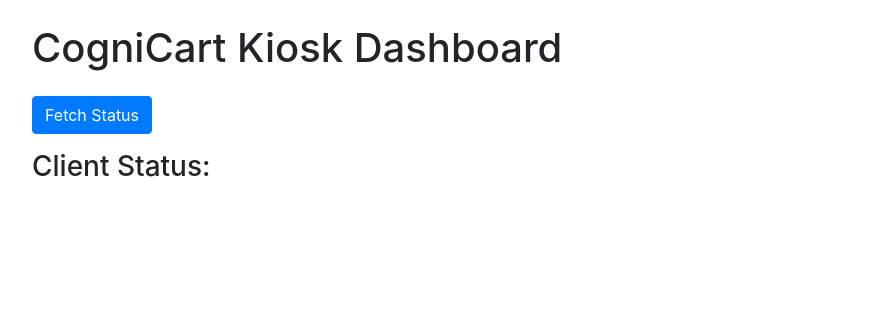
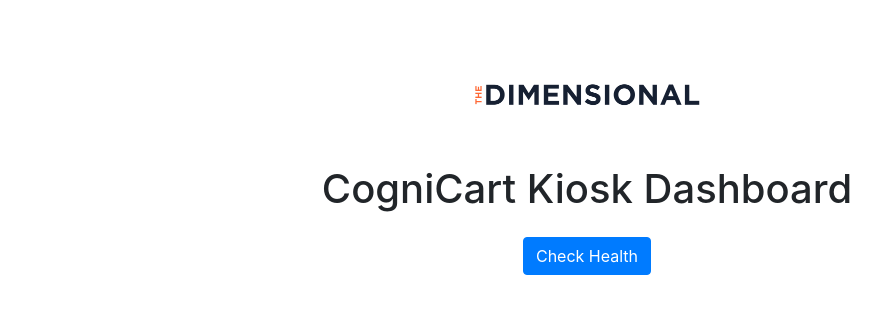
Before and after one commit to Jam0k/CogniCart, a Flask app: page / in a window 1280 px wide. Shown: the top 314 px of the page, without its empty margins (53-934 px from the left). Run offline with Flask 3, Linux system fonts and the light colour scheme; some libraries are stand-ins or nearby versions.

Commit message:
Healthcheck

```diff
--- a/client/requirements.txt
+++ b/client/requirements.txt
@@ -1,3 +1,4 @@
 flask
 requests
 gunicorn
+psutil
--- a/server/server.py
+++ b/server/server.py
@@ -1,33 +1,30 @@
-from flask import Flask, request, jsonify, render_template
+from flask import Flask, jsonify, render_template
 import requests
 
 app = Flask(__name__)
 
-# List of Raspberry Pi device URLs
 raspberry_pis = [
-    "http://localhost:5001/api/status",
-    "http://localhost:5002/api/status",
-    "http://localhost:5003/api/status",
+    "http://localhost:5001",
+    "http://localhost:5002",
+    "http://localhost:5003",
 ]
 
 @app.route('/')
 def dashboard():
     return render_template('dashboard.html')
 
-@app.route('/api/status', methods=['GET'])
-def check_status():
-    statuses = {}
-    for pi_url in raspberry_pis:
-        pi_name = pi_url.split("//")[1]  # Extracting a name based on the URL
+@app.route('/api/health', methods=['GET'])
+def get_health():
+    health_data = {}
+
+    for i, pi_url in enumerate(raspberry_pis, start=1):
         try:
-            response = requests.get(pi_url, timeout=5)
-            if response.status_code == 200:
-                statuses[pi_name] = "Online"
-            else:
-                statuses[pi_name] = "Offline"
+            response = requests.get(f"{pi_url}/api/health", timeout=5)
+            health_data[f"Client {i}"] = response.json()
         except requests.exceptions.RequestException:
-            statuses[pi_name] = "Offline"
-    return jsonify(statuses)
+            health_data[f"Client {i}"] = {"status": "Offline"}
+
+    return jsonify(health_data)
 
 if __name__ == '__main__':
     app.run(host='0.0.0.0', port=5000)
--- a/server/templates/dashboard.html
+++ b/server/templates/dashboard.html
@@ -1,44 +1,72 @@
 <!DOCTYPE html>
-<html>
+<html lang="en">
 <head>
+    <meta charset="UTF-8">
+    <meta name="viewport" content="width=device-width, initial-scale=1.0">
     <title>Dashboard</title>
-    <!-- Adding Bootstrap CSS -->
     <link href="https://maxcdn.bootstrapcdn.com/bootstrap/4.5.2/css/bootstrap.min.css" rel="stylesheet">
-    <script src="https://code.jquery.com/jquery-3.6.0.min.js"></script>
-    <!-- Adding Bootstrap JS and Popper.js for Bootstrap components that require them -->
-    <script src="https://cdnjs.cloudflare.com/ajax/libs/popper.js/1.16.0/umd/popper.min.js"></script>
-    <script src="https://maxcdn.bootstrapcdn.com/bootstrap/4.5.2/js/bootstrap.min.js"></script>
+    <style>
+        .client-data {
+            margin-bottom: 20px;
+        }
+
+        #loadingSpinner {
+            display: none;
+        }
+    </style>
 </head>
 <body>
 
 <div class="container">
-    <h1 class="my-4">CogniCart Kiosk Dashboard</h1>
-
-    <div class="mb-3">
-        <button onclick="checkStatus()" class="btn btn-primary">Fetch Status</button>
+    <div class="text-center my-4">
+        <img src="../static/logo.png" width="250">
+        <h1>CogniCart Kiosk Dashboard</h1>
     </div>
 
-    <h3>Client Status:</h3>
-    <div id="status" class="mb-3"></div>
+    <div class="d-flex justify-content-center">
+        <button onclick="checkHealth()" class="btn btn-primary">Check Health</button>
     </div>
 
+    <div id="loadingSpinner" class="text-center my-3">
+        <div class="spinner-border" role="status">
+            <span class="sr-only">Loading...</span>
+        </div>
+    </div>
+
+    <div id="timestamp" class="text-muted text-center my-2"></div>
+
+    <div id="health" class="mt-4"></div>
+</div>
+
+<script src="https://code.jquery.com/jquery-3.6.0.min.js"></script>
 <script>
-    function checkStatus() {
+function checkHealth() {
+    $('#loadingSpinner').show();
     $.ajax({
-            url: '/api/status',
+        url: '/api/health',
         type: 'GET',
         success: function(response) {
-                var statusDiv = document.getElementById("status");
-                statusDiv.innerHTML = "";
-                var clientCount = 1;
-                for (var pi in response) {
-                    var statusClass = response[pi] === "Online" ? "text-success" : "text-danger";
-                    statusDiv.innerHTML += `<p class="${statusClass}">Client ${clientCount}: ${response[pi]}</p>`;
-                    clientCount++;
+            $('#loadingSpinner').hide();
+            var now = new Date();
+            document.getElementById("timestamp").innerText = `Last checked: ${now.toLocaleString()}`;
+
+            var healthDiv = document.getElementById("health");
+            healthDiv.innerHTML = "";
+            for (var client in response) {
+                var clientData = response[client];
+                healthDiv.innerHTML += `
+                <div class="client-data">
+                    <h4>${client}</h4>
+                    <p><strong>Status:</strong> <span class="${clientData.status === 'Online' ? 'text-success' : 'text-danger'}">${clientData.status}</span></p>
+                    <p><strong>CPU Usage:</strong> ${clientData.cpu_usage}</p>
+                    <p><strong>Memory Usage:</strong> ${clientData.memory_usage}</p>
+                    <p><strong>Disk Usage:</strong> ${clientData.disk_usage}</p>
+                </div>`;
             }
         },
         error: function(xhr, status, error) {
-                document.getElementById("status").innerText = "Failed to get status";
+            $('#loadingSpinner').hide();
+            document.getElementById("health").innerHTML = "<div class='alert alert-danger'>Failed to get health status</div>";
         }
     });
 }
```
Also changed, not shown: client/client.py (+17 -4 lines), server/static/logo.png (added). Lines whose indentation alone changed are shown as unchanged.
